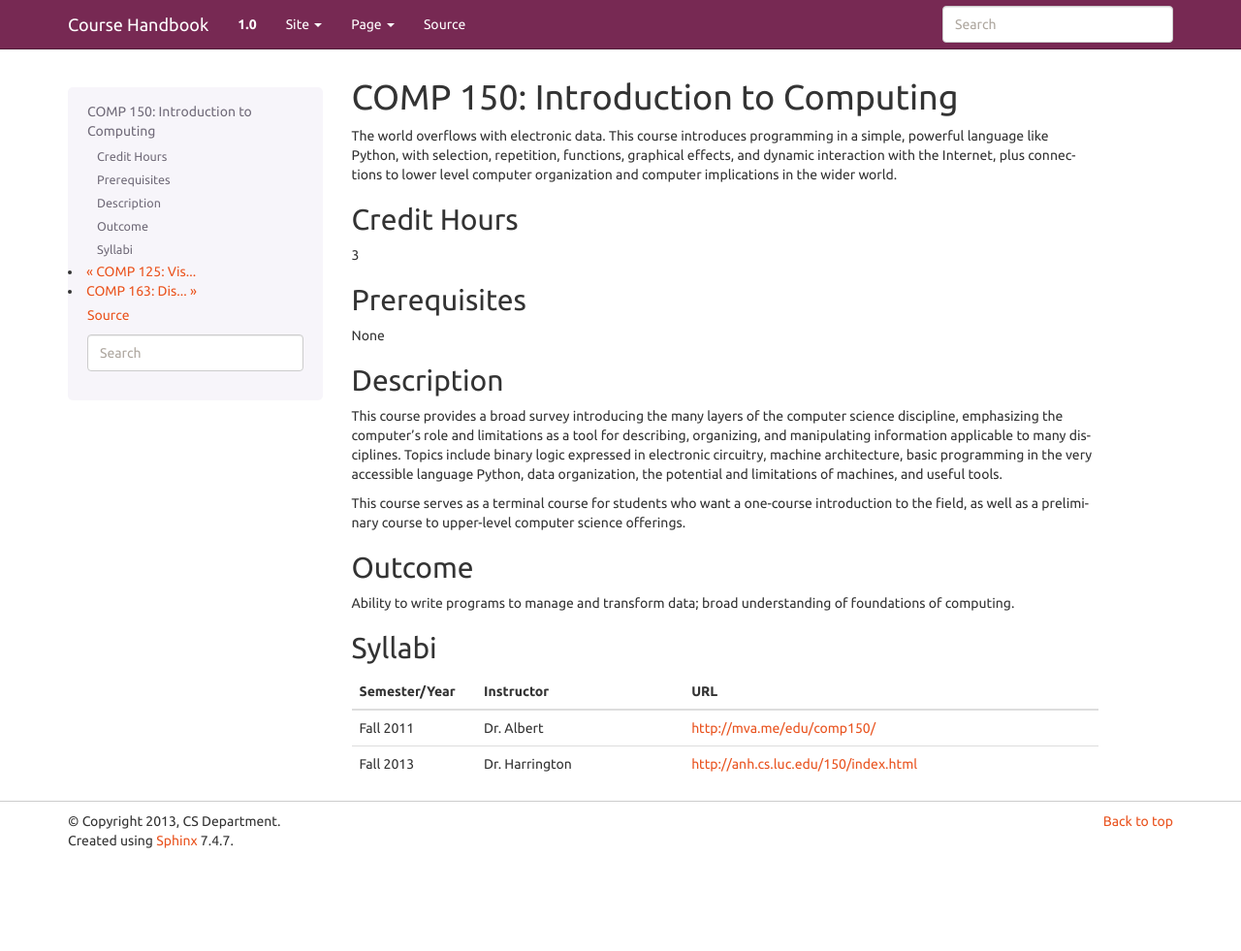
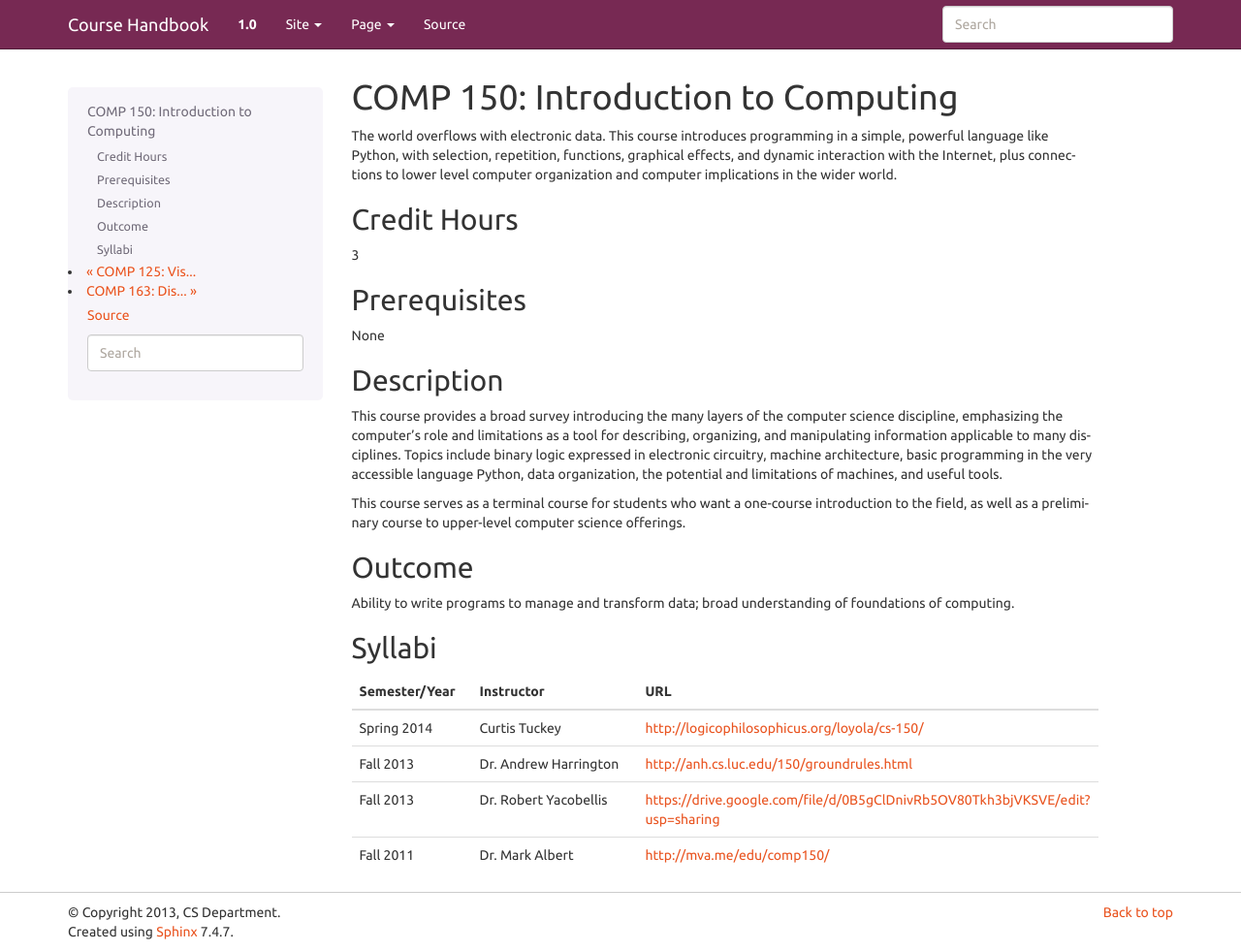
Before and after one commit to kyang5/coursedescriptions, a Sphinx documentation site: the page built from source/comp150.rst, in a window 1280 px wide and 981 px high. Shown: the whole window at 97% size. Built offline with Sphinx 7.4.7, drawn with Linux system fonts in a browser that asks for light colours.

Commit message:
Updated syllabus info for COMP 125 and COMP 150

```diff
--- a/source/comp101.rst
+++ b/source/comp101.rst
@@ -29,5 +29,3 @@ Syllabi
 .. csv-table::
    	:header: "Semester/Year", "Instructor", "URL"
    	:widths: 15, 25, 50
-
-	"Date", "Instructor", "URL"
--- a/source/comp104.rst
+++ b/source/comp104.rst
@@ -47,5 +47,3 @@ Syllabi
 .. csv-table::
    :header: "Semester/Year", "Instructor", "URL"
    :widths: 15, 25, 50
-
-   "Date", "Instructor", "URL"
--- a/source/comp111.rst
+++ b/source/comp111.rst
@@ -36,5 +36,3 @@ Syllabi
 .. csv-table::
    	:header: "Semester/Year", "Instructor", "URL"
    	:widths: 15, 25, 50
-
-	"Date", "Instructor", "URL"
--- a/source/comp120.rst
+++ b/source/comp120.rst
@@ -40,5 +40,3 @@ Syllabi
 .. csv-table::
    	:header: "Semester/Year", "Instructor", "URL"
    	:widths: 15, 25, 50
-
-	"Date", "Instructor", "URL"
--- a/source/comp125.rst
+++ b/source/comp125.rst
@@ -34,6 +34,6 @@ Syllabi
    	:header: "Semester/Year", "Instructor", "URL"
    	:widths: 15, 25, 50
 
-	"Fall 2011", "Dr. Greenberg", "http://rig.cs.luc.edu/~rig/courses/syllabi/c125f11.pdf"
-	"Fall 2013", "Dr. Honig", "http://people.cs.luc.edu/whonig/comp-125/Comp125Syllabus21Oct11.pdf"
-	"Fall 2013", "Channah Naiman", "http://webpages.cs.luc.edu/~cnaiman/COMP125/FA13/COMP125syllFA13.html"
+	"Spring 2014", "Channah Naiman", "http://webpages.cs.luc.edu/%7Ecnaiman/COMP125/SP14/COMP125syllSP14.html"
+	"Fall 2011", "Dr. William Honig", "http://people.cs.luc.edu/whonig/comp-125/Comp125Syllabus21Oct11.pdf"
+	"Fall 2011", "Dr. Ron Greenberg", "http://rig.cs.luc.edu/~rig/courses/syllabi/c125f11.pdf"
--- a/source/comp150.rst
+++ b/source/comp150.rst
@@ -41,5 +41,7 @@ Syllabi
    	:header: "Semester/Year", "Instructor", "URL"
    	:widths: 15, 25, 50
 
-	"Fall 2011", "Dr. Albert", "http://mva.me/edu/comp150/"
-	"Fall 2013", "Dr. Harrington", "http://anh.cs.luc.edu/150/index.html"
+	"Spring 2014", "Curtis Tuckey", "http://logicophilosophicus.org/loyola/cs-150/"
+	"Fall 2013", "Dr. Andrew Harrington", "http://anh.cs.luc.edu/150/groundrules.html"
+	"Fall 2013", "Dr. Robert Yacobellis", "https://drive.google.com/file/d/0B5gClDnivRb5OV80Tkh3bjVKSVE/edit?usp=sharing"
+	"Fall 2011", "Dr. Mark Albert", "http://mva.me/edu/comp150/"
```
